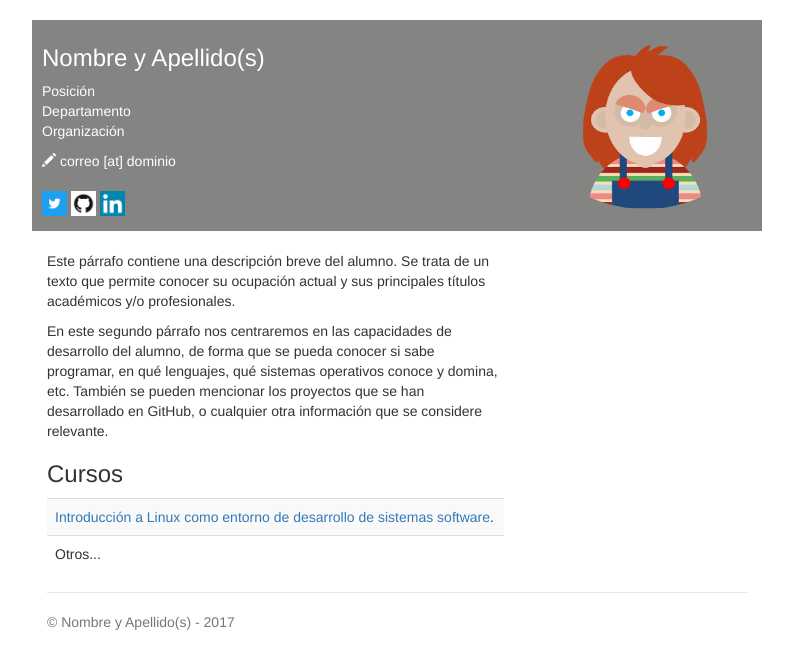
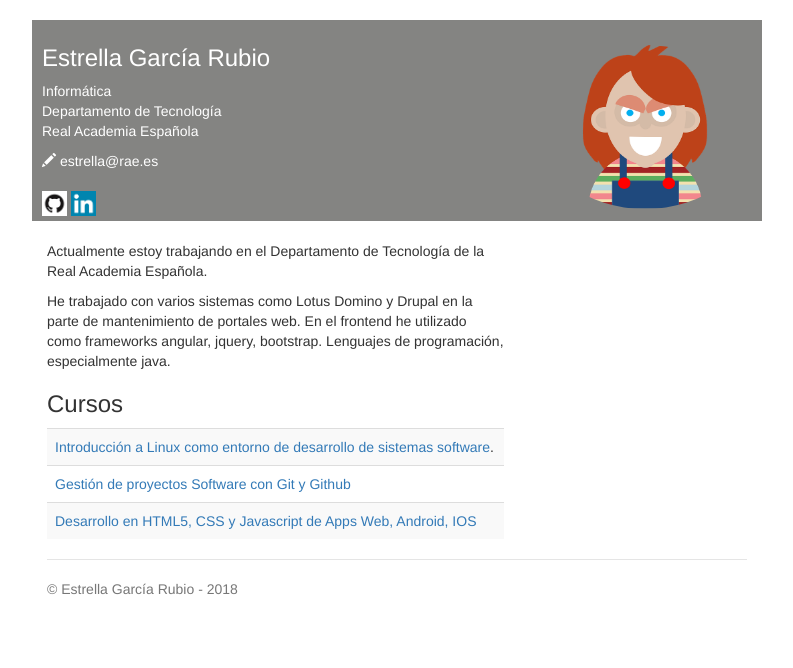
Before and after one commit to estrellagrubioG/estrellagrubioG.github.io, a plain HTML site: page index.html in a window 1280 px wide. Shown: the whole page, without its empty margins (243-1036 px from the left). Drawn offline with nearby package versions, Linux system fonts and the light colour scheme.

Commit message:
Versión personalizada de mi sitio

```diff
--- a/index.html
+++ b/index.html
@@ -5,10 +5,10 @@
     <meta charset="utf-8">
     <meta name="description" content="Página de ejemplo del MOOC de LINUX - UPM.">
     <!--Sustituir por los datos del alumno-->
-    <meta name="author" content="Nombre y Apellido(s)">
+    <meta name="author" content="Estrella García Rubio">
 
     <!--Sustituir por los datos del alumno-->
-    <title>Nombre y Apellido(s)</title>
+    <title>Estrella García Rubio</title>
 
     <link href="css/bootstrap.min.css" rel="stylesheet">
     <link href="css/style.css" rel="stylesheet">
@@ -17,22 +17,20 @@
   <body>
     <div class="container header-bar">
       <!--Sustituir por los datos del alumno-->
-      <h3>Nombre y Apellido(s) <span><img style="width: 214px; height: 164px;" class='img-circle' alt="Nombre y Apellido(s)" src="img/foto.png" align="right"></span></h3>
+      <h3>Estrella García Rubio <span><img style="width: 214px; height: 164px;" class='img-circle' alt="Nombre y Apellido(s)" src="img/foto.png" align="right"></span></h3>
       <p>
         <!--Sustituir por los datos del alumno-->
-        Posición<br>
-        Departamento<br>
-        Organización
+        Informática<br>
+        Departamento de Tecnología<br>
+        Real Academia Española
       </p>
       <address>
         <!--Sustituir por los datos del alumno-->
-        <span class='glyphicon glyphicon-pencil'></span> correo [at] dominio <br>
+        <span class='glyphicon glyphicon-pencil'></span> estrella@rae.es <br>
       </address>
 
       <!--Sustituir por los datos del alumno-->
-      <p><a href="http://twitter.com/usuario" target="blank"><img src="img/twitter-icon.jpg" width=25></a>
-      <!--Sustituir por los datos del alumno-->
-      <a href="http://github.com/usuario" target="blank"><img src="img/github-icon.png" width=25></a>
+      <a href="https://github.com/estrellagrubioG" target="blank"><img src="img/github-icon.png" width=25></a>
       <!--Sustituir por los datos del alumno-->
       <a href="https://es.linkedin.com/in/usuario" target="blank"><img src="img/linkedin-icon.png" width=25></a>
     </div>
@@ -41,21 +39,22 @@
       <div class='row'>
         <div class='col-sm-8'>
           <br>
-          <p>Este párrafo contiene una descripción breve del alumno. Se trata de un texto que permite conocer su ocupación actual y sus principales títulos académicos y/o profesionales.  </p>
+          <p>Actualmente estoy trabajando en el Departamento de Tecnología de la Real Academia Española.  </p>
 
-          <p>En este segundo párrafo nos centraremos en las capacidades de desarrollo del alumno, de forma que se pueda conocer si sabe programar, en qué lenguajes, qué sistemas operativos conoce y domina, etc. También se pueden mencionar los proyectos que se han desarrollado en GitHub, o cualquier otra información que se considere relevante.</p>
+          <p>He trabajado con varios sistemas como Lotus Domino y Drupal en la parte de mantenimiento de portales web. En el frontend he utilizado como frameworks angular, jquery, bootstrap. Lenguajes de programación, especialmente java.</p>
 
           <h3>Cursos</h3>
           <table class='table table-striped'>
             <tr><td><a href="https://www.miriadax.net" target="blank">Introducción a Linux como entorno de desarrollo de sistemas software</a>.</td></tr>
-            <tr><td>Otros...</td></tr>
+            <tr><td><a href="https://miriadax.net/web/gitmooc">Gestión de proyectos Software con Git y Github</td></tr>
+            <tr><td><a href="https://miriadax.net/web/html5mooc">Desarrollo en HTML5, CSS y Javascript de Apps Web, Android, IOS</a></td></tr>
           </table>
         </div>
       </div>
 
       <footer class="footer">
         <!--Sustituir por los datos del alumno-->
-        <p>&copy; Nombre y Apellido(s) - 2017</p>
+        <p>&copy; Estrella García Rubio - 2018</p>
       </footer>
 
     </div>
```
